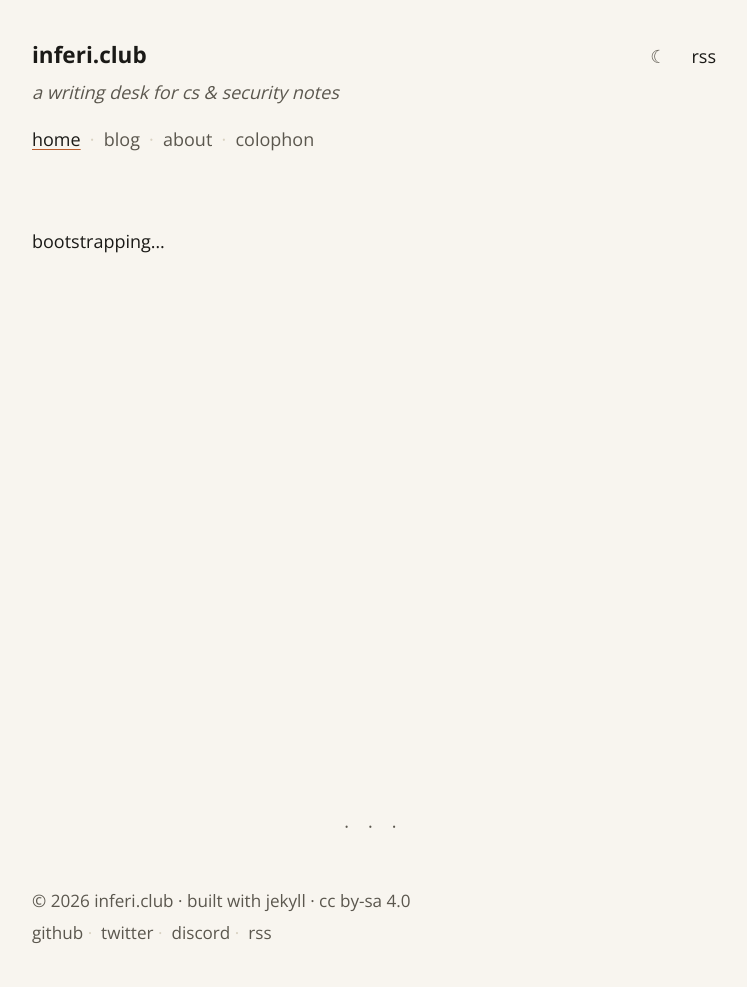
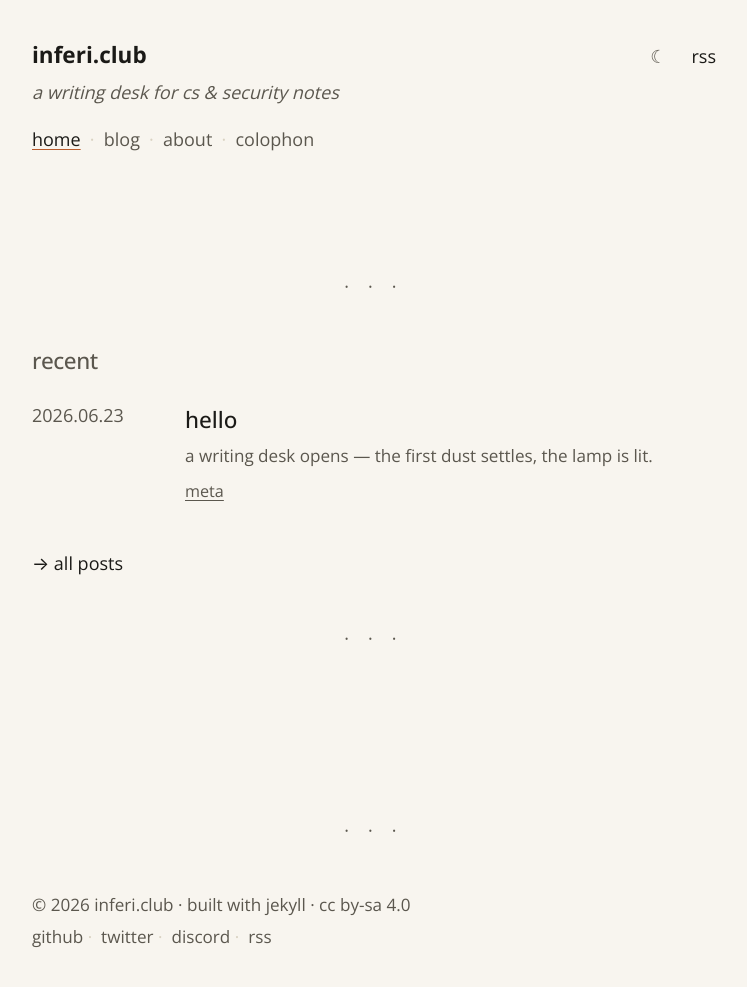
Before and after one commit to infericlub/infericlub.github.io, a Jekyll site: the page built from index.html, in a window 1280 px wide. Shown: the whole page, without its empty margins (266-1013 px from the left). Built offline with Jekyll 4.4.1, drawn with Linux system fonts in a browser that asks for light colours.

Commit message:
feat(home): home layout, post list component, placeholder post

```diff
--- /dev/null
+++ b/_includes/post-list-item.html
@@ -0,0 +1,18 @@
+{%- assign p = include.post -%}
+<li class="post-item">
+  <time class="post-item__date tabular" datetime="{{ p.date | date_to_xmlschema }}">{{ p.date | date: "%Y.%m.%d" }}</time>
+  <div class="post-item__body">
+    <a class="post-item__title" href="{{ p.url | relative_url }}">{{ p.title }}</a>
+    {%- if p.excerpt -%}
+      <p class="post-item__excerpt">{{ p.excerpt | strip_html | strip_newlines | truncate: 140 }}</p>
+    {%- endif -%}
+    {%- if p.tags and p.tags.size > 0 -%}
+      <p class="post-item__tags">
+        {%- for t in p.tags -%}
+          <a href="{{ '/tags/' | relative_url }}#{{ t | slugify }}">{{ t }}</a>
+          {%- unless forloop.last %} <span class="post-tags__sep">·</span> {% endunless -%}
+        {%- endfor -%}
+      </p>
+    {%- endif -%}
+  </div>
+</li>
--- /dev/null
+++ b/_layouts/home.html
@@ -0,0 +1,15 @@
+---
+layout: default
+---
+<hr class="dots">
+<section class="home-recent">
+  <h2 class="section-title">recent</h2>
+  <ul class="post-list">
+    {%- assign posts = site.posts | slice: 0, 5 -%}
+    {%- for post in posts -%}
+      {% include post-list-item.html post=post %}
+    {%- endfor -%}
+  </ul>
+  <a class="more-link" href="{{ '/blog/' | relative_url }}">→ all posts</a>
+</section>
+<hr class="dots">
--- /dev/null
+++ b/_posts/2026-06-23-hello.md
@@ -0,0 +1,9 @@
+---
+layout: post
+title: "hello"
+date: 2026-06-23 12:00:00 -0300
+tags: [meta]
+excerpt: "a writing desk opens — the first dust settles, the lamp is lit."
+---
+
+This is the first post on the rebuilt **inferi.club**. The site is intentionally small: a home, a blog index, posts, an about page, and a colophon. More words will follow.
--- /dev/null
+++ b/_sass/_components.scss
@@ -0,0 +1,55 @@
+.post-list {
+  list-style: none;
+  padding: 0;
+  margin: 0;
+}
+.post-item {
+  display: grid;
+  grid-template-columns: 7.5rem 1fr;
+  gap: 1rem;
+  padding: 1rem 0;
+  border-bottom: 1px solid var(--rule);
+}
+.post-item:last-child { border-bottom: 0; }
+.post-item__date {
+  color: var(--ink-soft);
+  font-variant-numeric: tabular-nums;
+}
+.post-item__title {
+  display: block;
+  font-weight: 500;
+  font-size: var(--step-1);
+  text-decoration: none;
+}
+.post-item__title:hover { color: var(--accent); }
+.post-item__excerpt {
+  margin: 0.25rem 0 0;
+  color: var(--ink-soft);
+  font-size: 0.95rem;
+}
+.post-item__tags,
+.post-tags {
+  margin: 0.4rem 0 0;
+  color: var(--ink-soft);
+  font-size: 0.9rem;
+}
+.post-tags__sep,
+.post-meta__sep { color: var(--rule); margin: 0 0.2rem; }
+
+.section-title {
+  font-size: var(--step-1);
+  margin: 0 0 0.5rem;
+  color: var(--ink-soft);
+  font-weight: 500;
+}
+
+.more-link {
+  display: inline-block;
+  margin-top: 1.5rem;
+  text-decoration: none;
+}
+.more-link:hover { color: var(--accent); }
+
+@media (max-width: 540px) {
+  .post-item { grid-template-columns: 1fr; gap: 0.25rem; }
+}
--- a/assets/css/main.scss
+++ b/assets/css/main.scss
@@ -5,3 +5,4 @@
 @import "tokens";
 @import "typography";
 @import "layout";
+@import "components";
--- a/index.html
+++ b/index.html
@@ -1,5 +1,4 @@
 ---
 title: home
-layout: default
+layout: home
 ---
-<p>bootstrapping…</p>
```
Also changed, not shown: _includes/post-meta.html (added, +19 -0 lines).
